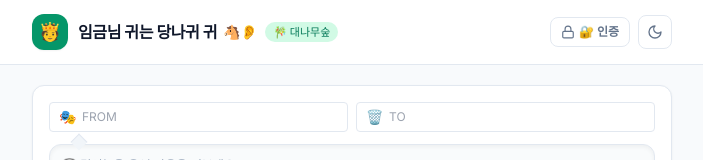
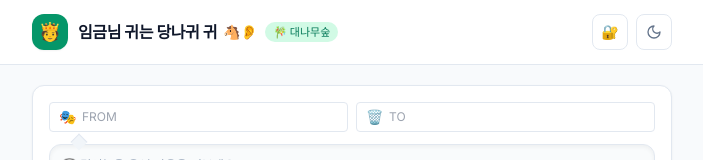
Before and after one commit to kimkongzzak/blahblah, a React (Vite) app: page / in a window 1280 px wide. Shown: the top 160 px of the page, without its empty margins (288-991 px from the left). Built offline with nearby package versions, Linux system fonts and the light colour scheme; no server answers.

Commit message:
fix: match header action button heights (w-9 h-9) and remove text label from admin button

```diff
--- a/src/components/Header.jsx
+++ b/src/components/Header.jsx
@@ -1,5 +1,5 @@
 import React from 'react';
-import { Moon, Sun, Lock, Unlock } from 'lucide-react';
+import { Moon, Sun } from 'lucide-react';
 
 export default function Header({ darkMode, setDarkMode, openAdminModal, isAdmin }) {
   return (
@@ -21,24 +21,26 @@ export default function Header({ darkMode, setDarkMode, openAdminModal, isAdmin
           </div>
         </div>
 
-        {/* Action Buttons */}
+        {/* Action Buttons: Both buttons strictly matched with w-9 h-9 */}
         <div className="flex items-center space-x-2">
+          {/* Admin Auth Toggle Icon Button */}
           <button
             onClick={openAdminModal}
-            className={`px-2.5 py-1.5 rounded-lg text-xs flex items-center gap-1 border transition ${
+            className={`w-9 h-9 rounded-lg flex items-center justify-center text-sm border transition ${
               isAdmin
-                ? 'bg-rose-50 dark:bg-rose-950/50 border-rose-200 dark:border-rose-900 text-rose-600 dark:text-rose-400 font-medium'
+                ? 'bg-rose-50 dark:bg-rose-950/50 border-rose-200 dark:border-rose-900'
                 : 'border-slate-200 dark:border-slate-800 text-slate-500 hover:bg-slate-100 dark:hover:bg-slate-800'
             }`}
-            title="관리자"
+            title={isAdmin ? '관리자 인증 완료' : '관리자 인증'}
           >
-            {isAdmin ? <Unlock className="w-3.5 h-3.5" /> : <Lock className="w-3.5 h-3.5" />}
-            <span className="text-xs font-semibold">{isAdmin ? '🔑 관리자' : '🔐 인증'}</span>
+            <span>{isAdmin ? '🔑' : '🔐'}</span>
           </button>
 
+          {/* Dark Mode Toggle Button */}
           <button
             onClick={() => setDarkMode(!darkMode)}
-            className="p-2 rounded-lg text-slate-500 hover:bg-slate-100 dark:hover:bg-slate-800 border border-slate-200 dark:border-slate-800 transition"
+            className="w-9 h-9 rounded-lg flex items-center justify-center text-slate-500 hover:bg-slate-100 dark:hover:bg-slate-800 border border-slate-200 dark:border-slate-800 transition"
+            title="다크/라이트 모드"
           >
             {darkMode ? <Sun className="w-4 h-4 text-amber-400" /> : <Moon className="w-4 h-4" />}
           </button>
```
